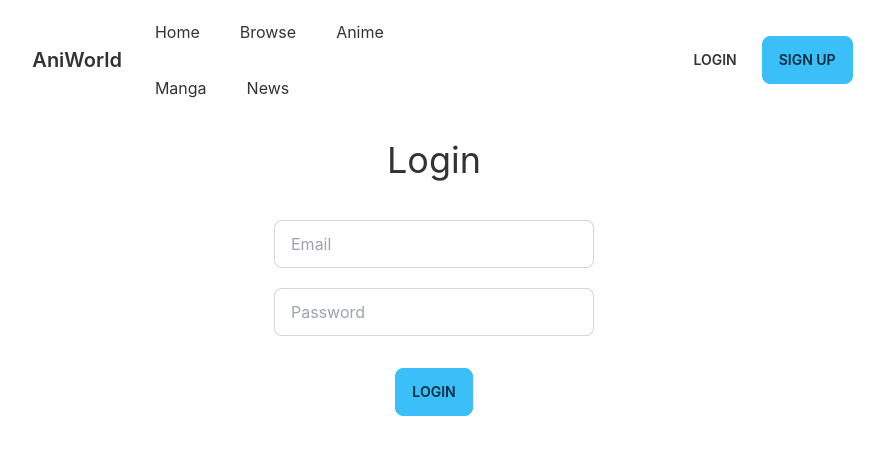
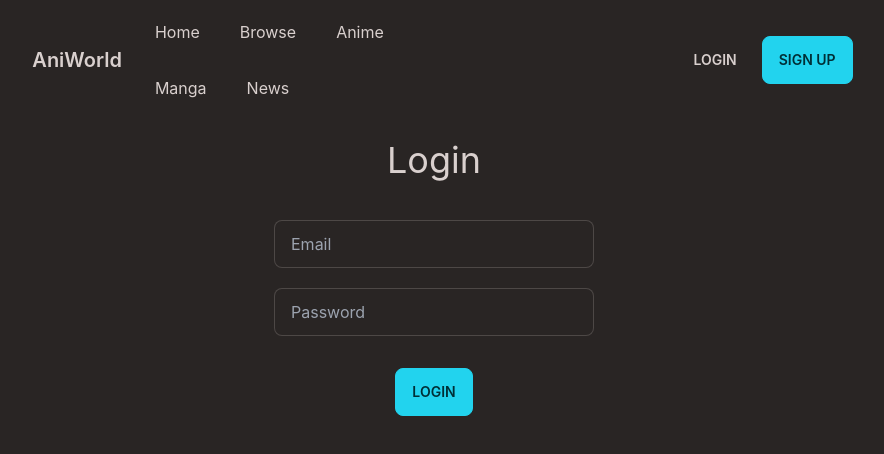
Before and after one commit to MrManilex/aniworld-front-end, a React (Create React App) app: page /login in a window 1280 px wide. Shown: the top 454 px of the page, without its empty margins (206-1090 px from the left). Built offline with nearby package versions, Linux system fonts and the light colour scheme.

Commit message:
use custome theme

```diff
--- a/public/index.html
+++ b/public/index.html
@@ -1,5 +1,5 @@
 <!DOCTYPE html>
-<html lang="en" data-theme="bumblebee">
+<html lang="en">
   <head>
     <meta charset="utf-8" />
     <link rel="icon" href="%PUBLIC_URL%/favicon.ico" />
--- a/tailwind.config.js
+++ b/tailwind.config.js
@@ -1,11 +1,36 @@
 /** @type {import('tailwindcss').Config} */
 module.exports = {
+  daisyui: {
+    themes: [
+      {
+        mytheme: {
+
+          "primary": "#d1d5db",
+
+          "secondary": "#b45309",
+
+          "accent": "#155e75",
+
+          "neutral": "#1c1917",
+
+          "base-100": "#292524",
+
+          "info": "#22d3ee",
+
+          "success": "#84cc16",
+
+          "warning": "#eab308",
+
+          "error": "#dc2626",
+        },
+      },
+    ],
+  },
+  plugins: [
+    require('daisyui'),
+  ],
   content: [,
     "./src/components/**/*",
     "./src/pages/**/*"
   ],
-  theme: {
-    extend: {},
-  },
-  plugins: [require("daisyui")],
 }
```
